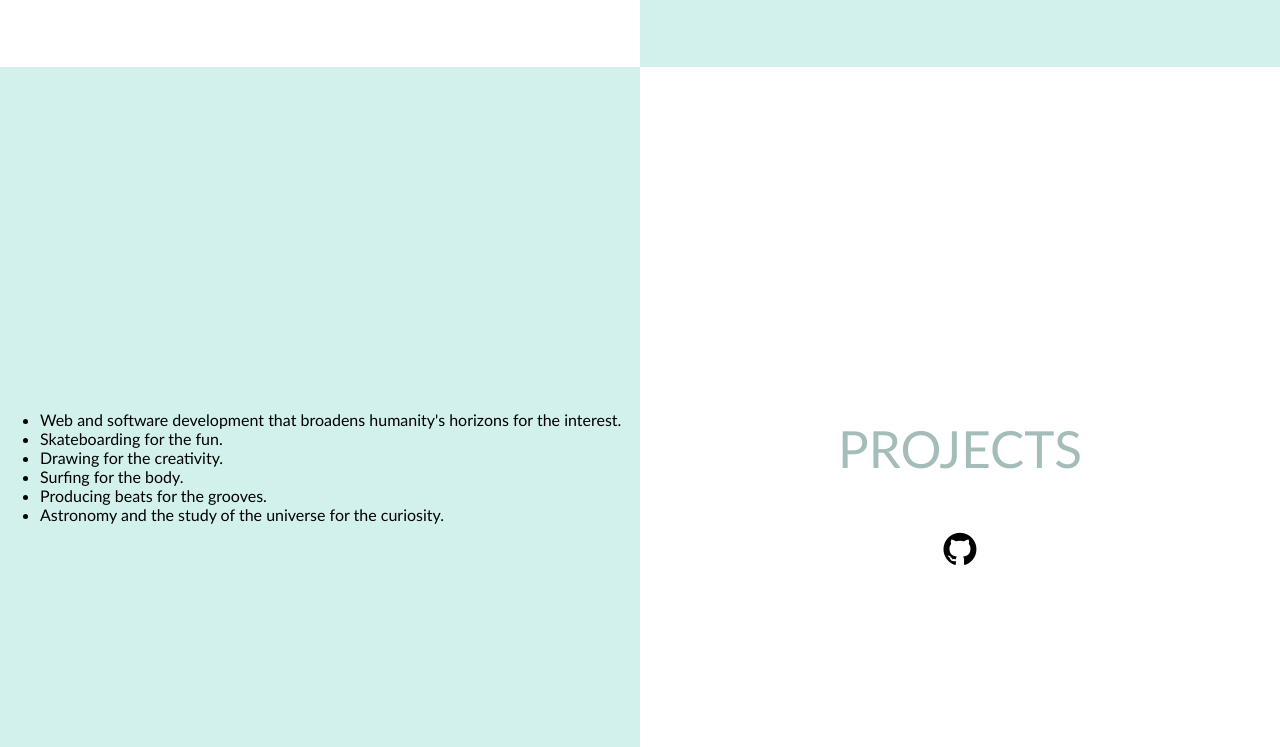
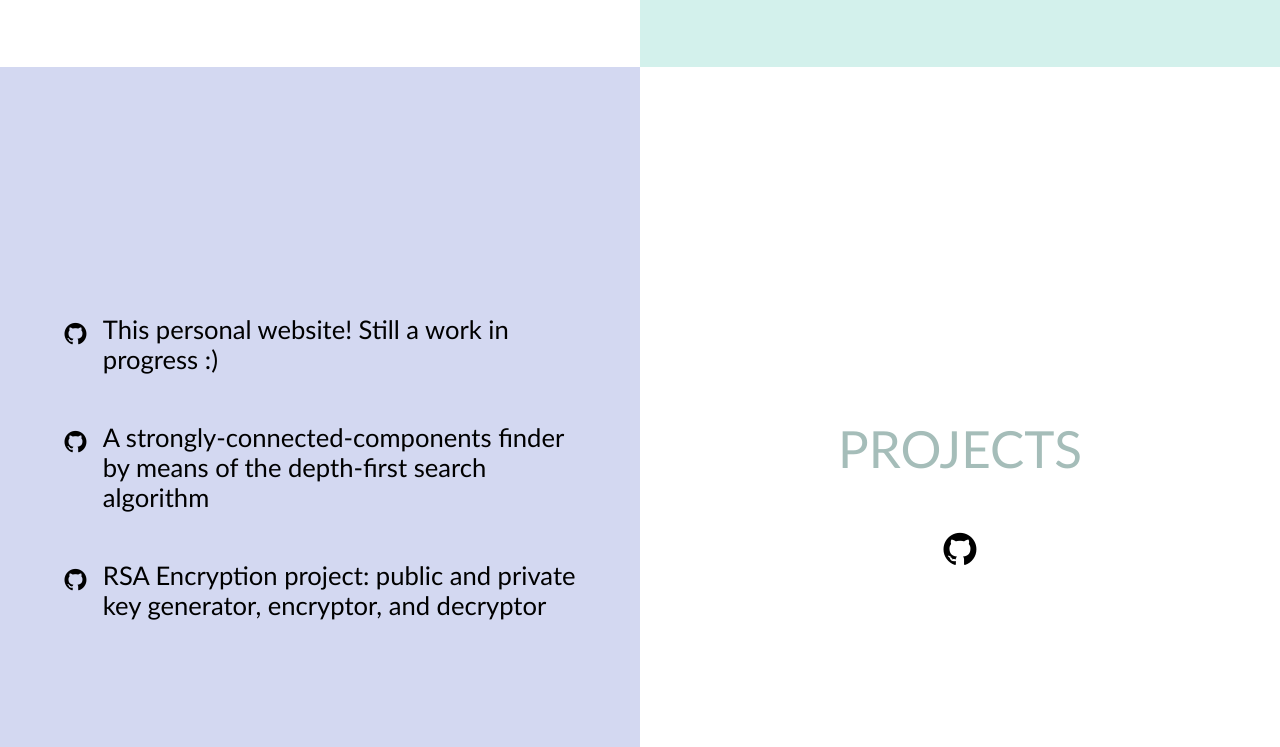
Before and after one commit to welcomeneil/personal-site, a plain HTML site: page index.html in a window 1280 px wide. Shown: the part 1533-2280 px from the top of the page. Drawn offline with Linux system fonts and the light colour scheme.

Commit message:
Added a rudimentary projects page.

```diff
--- a/assets/styles.css
+++ b/assets/styles.css
@@ -54,7 +54,6 @@ nav li{
     justify-content: space-between;
     margin-left: 70px;
     padding-top: 3vh;
-
     position: relative;
 }
 
@@ -77,11 +76,9 @@ nav a::before{
     display: block;
     height: 5px;
     background-color: #000000;
-
     position: absolute;
     top: 0;
     width: 0%;
-
     transition: all ease-in-out 200ms;
 }
 
@@ -205,7 +202,7 @@ nav a:hover::before{
 }
 
 #about-bio ul{
-    /* justify-content: center; */
+    list-style-type: square;
     font-size: 2vw;
     font-weight: 300;
 }
@@ -245,6 +242,34 @@ nav a:hover::before{
     display: flex;
     flex-direction: column;
     justify-content: space-around;
-    background-color: #d3f1ec;
+    background-color: #d3d8f1;
     flex: 1;
 }
+
+#project-list ul{
+    display: flex;
+    flex-direction: column;
+    padding: 3vh;
+    font-size: 2vw;
+    font-weight: 300;
+}
+
+#project-list li{
+    margin: 3vh;
+    font-size: 2vw;
+    font-weight: 300;
+}
+
+#project-list a{
+    text-decoration: none;
+    color: #000000;
+}
+
+#project-list a:visited{
+    text-decoration: none;
+    color: #000000;
+}
+
+#project-list a:hover{
+    color: #ffffff;
+}
--- a/index.html
+++ b/index.html
@@ -17,14 +17,13 @@
     <section id="header">
         <header>
             <div class="container" id="navbar">
-                <a href="#landing-page" id="csm-logo">
+                <a href="#landing-page">
                     <p class="logo">MY FACE</p>
                 </a>
                 <nav>
                     <ul>
                         <li><a href="#about-me">About Me</a></li>
                         <li><a href="#projects">Projects</a></li>
-                        <!-- <li><a href="#manga">The Manga</a></li> -->
                     </ul>
                 </nav>
             </div>
@@ -69,39 +68,13 @@
                 <i class="fa fa-github"></i>
             </div>
             <div class="container" id="project-list">
-                <ul>
-                    <li>Web and software development that broadens humanity's horizons for the interest.</li>
-                    <li>Skateboarding for the fun.</li>
-                    <li>Drawing for the creativity.</li>
-                    <li>Surfing for the body.</li>
-                    <li>Producing beats for the grooves.</li>
-                    <li>Astronomy and the study of the universe for the curiosity.</li>
+                <ul class="fa-ul">
+                    <li id="personal-website"><span class="fa-li"><i class="fa fa-github"></i></span><a href="https://github.com/welcomeneil/personal-site" target="blank">This personal website! Still a work in progress :)</a></li>
+                    <li id="dfs-scc"><span class="fa-li"><i class="fa fa-github"></i></span><a href="https://github.com/welcomeneil/dfs-scc" target="blank">A strongly-connected-components finder by means of the depth-first search algorithm</a></li>
+                    <li id="rsa-encryption"><span class="fa-li"><i class="fa fa-github"></i></span><a href="https://github.com/welcomeneil/RSA-Encryption" target="blank">RSA Encryption project: public and private key generator, encryptor, and decryptor</a></li>
                 </ul>
             </div>
         </section>
-
-        <!-- The Chainsaw Man Manga -->
-        <!-- <section id="projects">
-            <h2 class="manga-heading">The Chainsaw Man Manga</h2>
-            <div class="devil-contracts">
-                <h4>Table of popular characters and their devil contracts</h4>
-                <table border="5">
-                    <tr>
-                        <th> Character: </th><th> Contract: </th>
-                    </tr>
-                    <tr>
-                        <td> Denji </td><td> Chainsaw Devil </td>
-                    </tr>
-                    <tr>
-                        <td rowspan="2"> Aki </td><td> Curse Devil </td>
-                    </tr>
-                    <tr>
-                        <td> Future Devil </td>
-                    </tr>
-                </table>
-            </div>
-        </section>
-    </main> -->
 
     <footer>
         <img src="media/denji.JPG" width="15% px" alt="picture of Denji">
```
